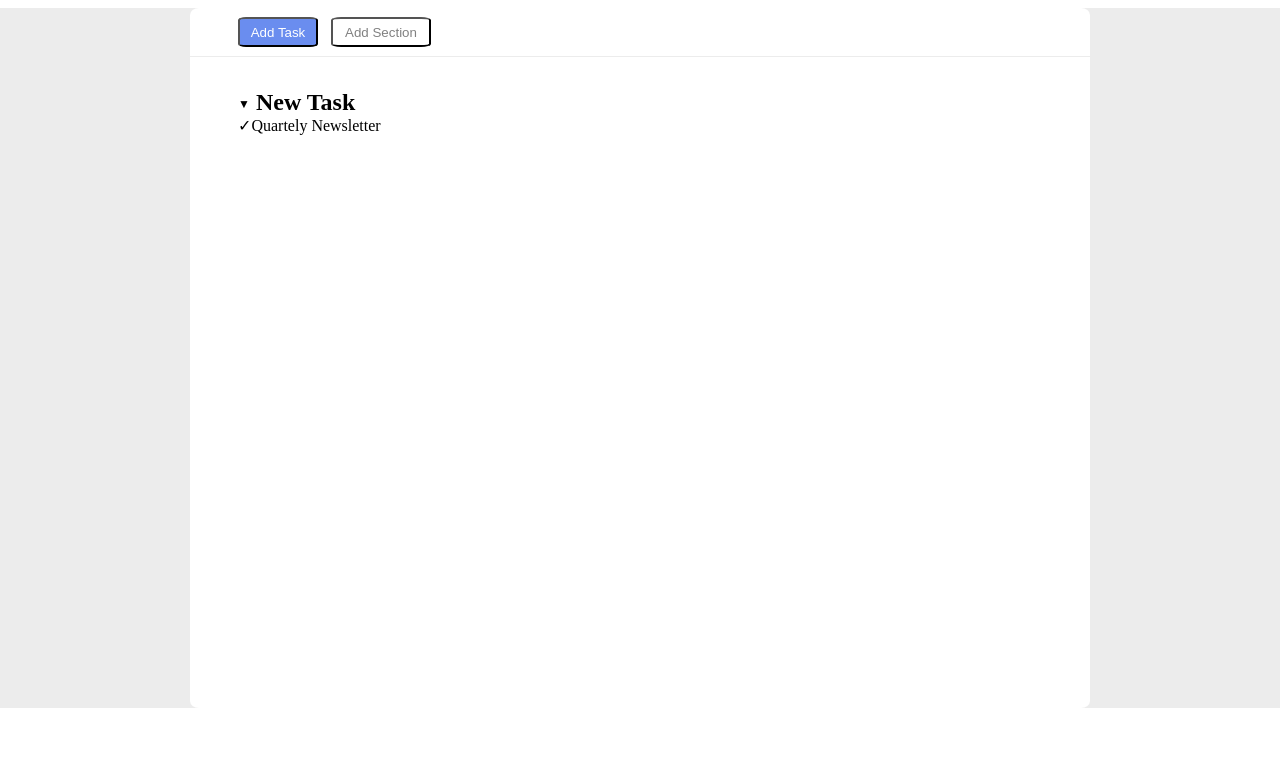
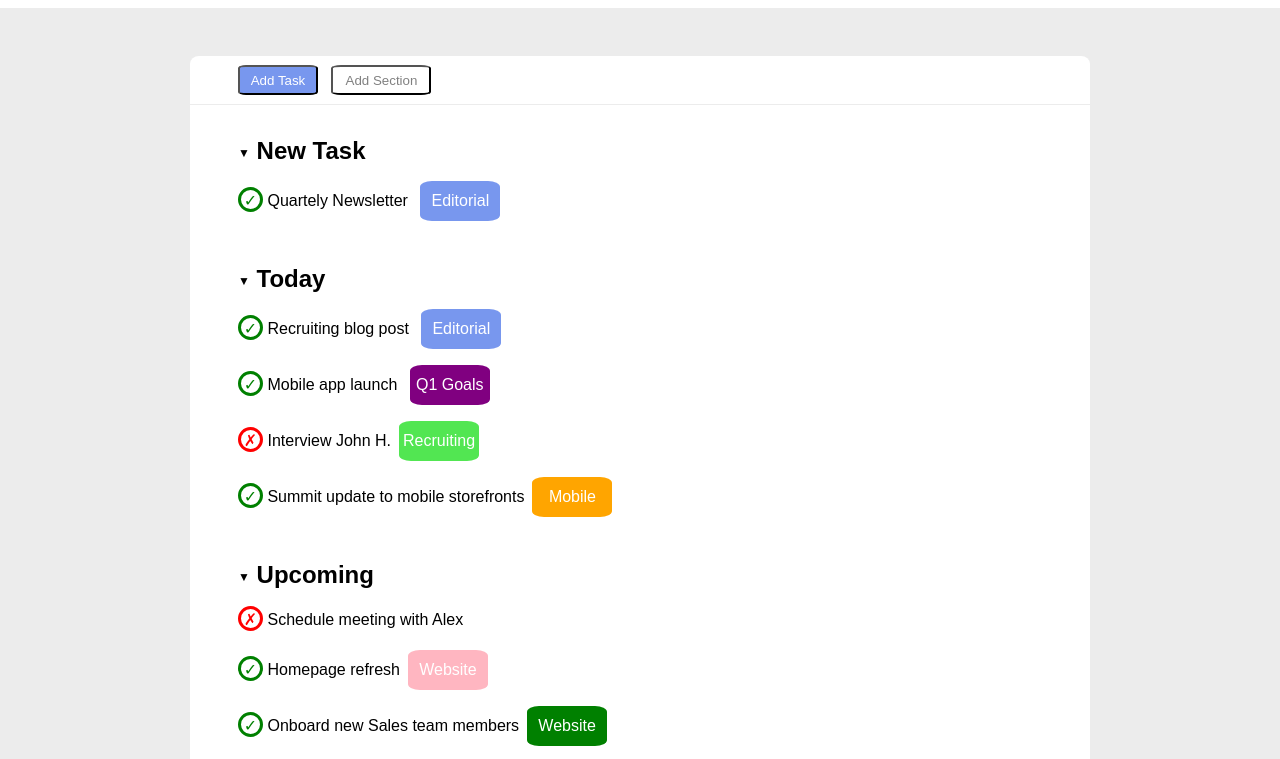
Before and after one commit to LucaCaligola/html-css-toboolist, a plain HTML site: page index.html in a window 1280 px wide. Shown: the part 92-851 px from the top of the page. Before the commit the page ends 800 px from the top, so only its background shows below. Drawn offline with Linux system fonts and the light colour scheme.

Commit message:
Exarcise completed

```diff
--- a/index.html
+++ b/index.html
@@ -22,9 +22,41 @@
             </div>
 
             <hr>
-            <div class="lista">
-                <h2><span class="freccia">&#9660;</span> New Task</h2>
-                <span>&check;Quartely Newsletter</span>
+
+            <div class="new-task">
+                <h2 class="task"><span class="freccia">&#9660;</span> New Task</h2>
+
+                <div> <span class="spunta-verde simboli">&check;</span> Quartely Newsletter <span class="editorial tags">Editorial</span></div>
+
+                <br>
+
+                <br>
+
+                <h2 class="task"><span class="freccia">&#9660;</span> Today</h2>
+
+                <div> <span class="spunta-verde simboli">&check;</span> Recruiting blog post  <span class="editorial tags">Editorial</span></div>
+
+                <div> <span class="spunta-verde simboli">&check;</span> Mobile app launch <span class="goals tags">Q1 Goals</span></div>
+
+                <div> <span class="x-rossa simboli">&cross;</span> Interview John H.<span class="recruiting tags">Recruiting</span></div>
+
+                <div> <span class="spunta-verde simboli">&check;</span> Summit update to mobile storefronts<span class="mobile tags">Mobile</span></div>
+
+                <br>
+
+                <br>
+
+                <h2 class="task"><span class="freccia">&#9660;</span> Upcoming</h2>
+
+                <div> <span class="x-rossa simboli">&cross;</span> <span class="alex">Schedule meeting with Alex</span> </div>
+
+                <div> <span class="spunta-verde simboli">&check;</span> Homepage refresh<span class="website tags">Website</span></div>
+
+                <div> <span class="spunta-verde simboli">&check;</span> Onboard new Sales team members<span class="sales tags">Website</span></div>
+
+                <div> <span class="spunta-verde simboli">&check;</span> Review editorial calendar <span class="editorial tags">Editorial</span></div>
+
+
 
             </div>
 
--- a/style.css
+++ b/style.css
@@ -3,7 +3,7 @@
     margin: 0;
     padding: 0;
     box-sizing: border-box;
-
+font-family: Arial, Helvetica, sans-serif;
 }
 
 header {
@@ -26,7 +26,8 @@ header {
 }
 
 main {
-    /* height: 900px; */
+    padding-top: 3rem;
+    padding-bottom: 3rem;
     margin:auto;
     background-color: rgba(211, 211, 211, 0.426);
 
@@ -34,7 +35,7 @@ main {
 
 .centrale {
 
-    height: 700px;
+    height: 800px;
     width: 900px;
     margin: auto;
     background-color:white;
@@ -44,7 +45,7 @@ main {
 .blue {
     width: 80px;
     height: 30px;
-    background-color: rgba(56, 103, 234, 0.75);
+    background-color: rgba(75, 117, 232, 0.75);
     color: white;
     border-radius: 10%;
     margin: 1%;
@@ -58,20 +59,89 @@ main {
     color: grey;
     border-radius: 10%;
 }
+
 hr {
     background-color: rgba(211, 211, 211, 0.426);
     height: 1px;
     border: none;
 }
 
-.lista {
-
+.new-task {
     margin-left: 3rem;
     margin-top: 2rem;
+    margin-bottom: 3rem;
+}
+
+.task {
+    margin-bottom: 0.5rem;
 }
 
 .freccia {
-
     font-size: 12px;
     vertical-align: middle;
 }
+
+.simboli {
+    width: 25px;
+    height: 25px;
+    border-radius: 50%;
+    display: inline-block;
+    line-height: 22px;
+    text-align: center;
+
+
+}
+
+.spunta-verde {
+    border: solid green;
+    color: green;
+}
+
+.x-rossa {
+    border: solid red;
+    color: red;
+}
+
+
+.tags {
+    color: white;
+    border-radius: 15%;
+    display:inline-block;
+    width: 80px;
+    height: 40px;
+    text-align: center;
+    line-height: 40px;
+    margin: 0.5rem;
+}
+
+.editorial {
+    background-color: rgba(75, 117, 232, 0.75);
+
+}
+
+.goals {
+
+    background-color: purple;
+}
+
+.recruiting {
+    background-color: rgb(82, 230, 82);
+}
+
+.mobile {
+    background-color: orange;
+}
+
+.alex {
+    width: 80px;
+    height: 40px;
+    line-height: 45px;
+}
+
+.website {
+    background-color: lightpink;
+}
+
+.sales {
+    background-color: green;
+}
```
